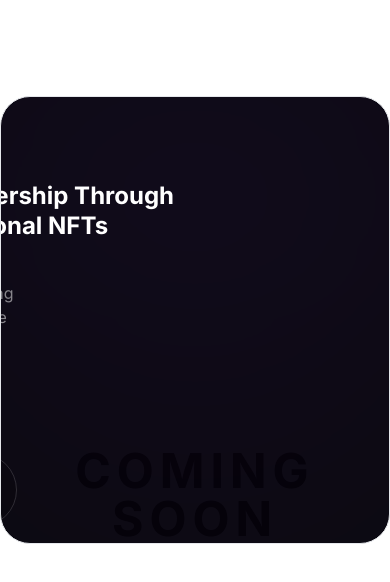
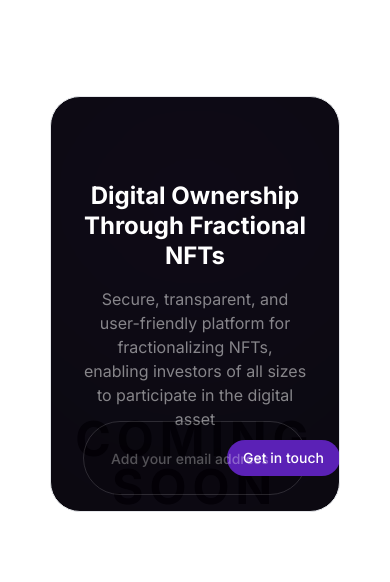
Before and after one commit to Solspeed/Fragmented, a Next.js app: page /components/Main in a window 390 px wide. Shown: the top 582 px of the page. Built offline with nearby package versions, Linux system fonts and the light colour scheme.

Commit message:
fixing responsiveness for sm screen

```diff
--- a/app/components/Main/page.tsx
+++ b/app/components/Main/page.tsx
@@ -4,28 +4,28 @@ import styles from "../../styles/animations.module.css";
 
 const Page = () => {
   return (
-    <main className="flex flex-col">
+    <main>
       <Navbar />
-      <div className="w-full max-w-[1240px] md:w-[calc(100%-200px)] h-auto md:h-[654px] mx-auto bg-zinc-950 rounded-[30px] overflow-hidden relative border border-[linear-gradient(to bottom, #ffffff 100%, #000000 10%)] p-4 md:p-0">
+      <div className="w-[calc(100%-100px)] max-w-[1240px]  md:w-[calc(100%-200px)] h-auto md:h-[654px] mx-auto bg-zinc-950 rounded-[30px] overflow-hidden relative border border-[linear-gradient(to bottom, #ffffff 100%, #000000 10%)] p-4 md:p-0">
         <div className="w-full text-center text-white/opacity-5 text-5xl sm:text-6xl md:text-7xl lg:text-8xl font-bold font-['Instrument Sans'] tracking-[6px] absolute bottom-0 left-1/2 transform -translate-x-1/2 animate-slide-up">
           COMING SOON
         </div>
         <div className="absolute left-1/2 transform -translate-x-1/2 top-0 w-full max-w-[1080px] h-[200px] md:h-[433px] bg-violet-800 rounded-full blur-[290px]" />
 
-        <div className="mt-[68px] px-4 md:px-0 md:absolute left-1/2 transform -translate-x-1/2 w-full max-w-[782px]">
+        <div className="mt-[68px] px-4 md:px-0 md:absolute left-1/2 transform md:-translate-x-1/2 w-full max-w-[782px]">
           <div className="mx-auto h-60 text-center">
             <div className={`text-white text-2xl sm:text-3xl md:text-[46px] lg:text-6xl font-bold font-['Instrument Sans'] leading-tight md:leading-[82px] ${styles["animate-slide-down"]}`}>
               Digital Ownership Through Fractional NFTs
             </div>
-            <div className={`mt-4 md:mt-0 md:absolute left-1/2 transform -translate-x-1/2 top-[182px] w-full max-w-[760px] opacity-50 text-white text-base md:text-[22px] font-normal font-['Instrument Sans'] leading-6 md:leading-[34px] `}>
+            <div className={`mt-4 md:mt-0 md:absolute left-1/2 transform md:-translate-x-1/2 top-[182px] w-full max-w-[760px] opacity-50 text-white text-base md:text-[22px] font-normal font-['Instrument Sans'] leading-6 md:leading-[34px] `}>
               Secure, transparent, and user-friendly platform for
               fractionalizing NFTs, enabling investors of all sizes to
               participate in the digital asset
             </div>
           </div>
-          <div className="mt-8 md:mt-0 md:absolute left-1/2 transform -translate-x-1/2 top-[290px] w-full max-w-[604px] h-[74px]  ">
-            <div className="w-full h-full bg-black rounded-[37px] border-[0.8px]  border-white" style={{ opacity: 0.14 }}></div>
-            <div className="absolute left-1/2 transform -translate-x-1/2 md:left-[70%] md:transform-none top-[6px] w-[177px] h-[62px] flex items-center justify-center gap-6 ">
+          <div className="md:mt-0 md:absolute left-1/2 transform md:-translate-x-1/2 top-[290px] w-full max-w-[604px] h-[74px]  ">
+            <div className=" w-full h-full bg-black rounded-[37px] border-[0.8px]  border-white" style={{ opacity: 0.14 }}></div>
+            <div className="absolute left-1/2 transform md:-translate-x-1/2 md:left-[70%] md:transform-none top-[6px] w-[177px] h-[62px] flex items-center justify-center gap-6 ">
               <div className="bg-violet-800 rounded-[37px] px-4 py-2 md:px-9 md:py-5 flex items-center justify-center ">
                 <div className="text-white text-sm md:text-lg font-medium font-['Instrument Sans']">
                   Get in touch
```
